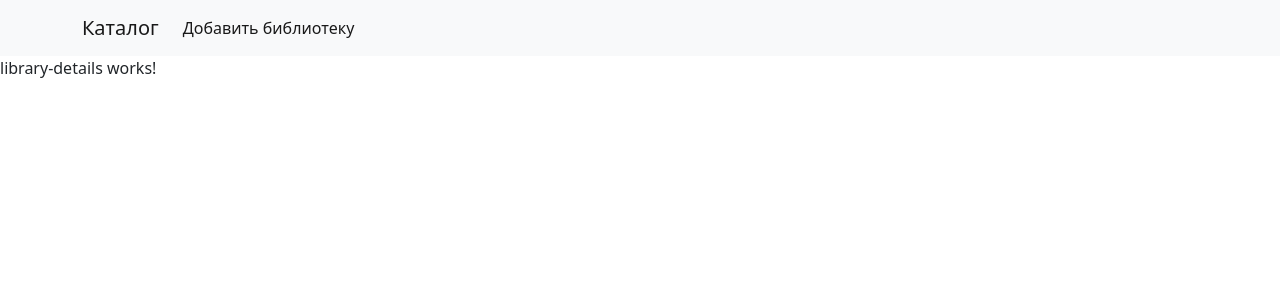
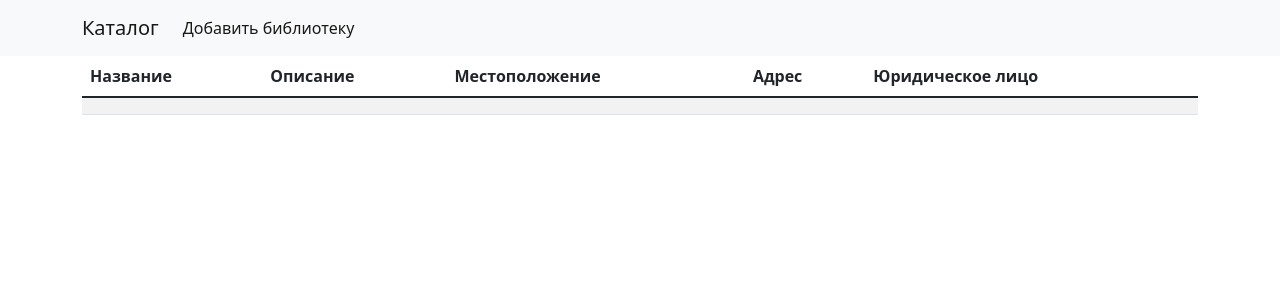
Before and after one commit to alyonastartseva/libraries-angular-study-app, an Angular app: page /details/1 in a window 1280 px wide. Shown: the top 300 px of the page. Built offline with nearby package versions, Linux system fonts and the light colour scheme.

Commit message:
Added implementation of details of library Added layout

```diff
--- a/src/app/library-details/library-details.component.html
+++ b/src/app/library-details/library-details.component.html
@@ -1 +1,22 @@
-<p>library-details works!</p>
+<div class="container">
+  <table class="table table-striped table-hover">
+    <thead>
+    <tr>
+      <th scope="col">Название</th>
+      <th scope="col">Описание</th>
+      <th scope="col">Местоположение</th>
+      <th scope="col">Адрес</th>
+      <th scope="col">Юридическое лицо</th>
+    </tr>
+    </thead>
+    <tbody>
+    <tr>
+      <td>{{ selectedLibrary?.name }}</td>
+      <td>{{ selectedLibrary?.description }}</td>
+      <td>{{ selectedLibrary?.locale }}</td>
+      <td>{{ selectedLibrary?.address }}</td>
+      <td>{{ selectedLibrary?.organizationName }}</td>
+    </tr>
+    </tbody>
+  </table>
+</div>
--- a/src/app/library-details/library-details.component.ts
+++ b/src/app/library-details/library-details.component.ts
@@ -1,4 +1,8 @@
 import { Component, OnInit } from '@angular/core';
+import { ActivatedRoute } from '@angular/router';
+
+import { libraries } from "../mock-libraries";
+import { Library } from "../Classes/Library";
 
 @Component({
   selector: 'app-library-details',
@@ -7,9 +11,13 @@ import { Component, OnInit } from '@angular/core';
 })
 export class LibraryDetailsComponent implements OnInit {
 
-  constructor() { }
+  constructor(private activatedRoute: ActivatedRoute) {}
 
   ngOnInit(): void {
   }
 
+  nameLibrary = this.activatedRoute.snapshot.params["library"];
+
+  libraries: Array<Library> = libraries;
+  selectedLibrary = libraries.find(item => item.name === this.nameLibrary);
 }
```
